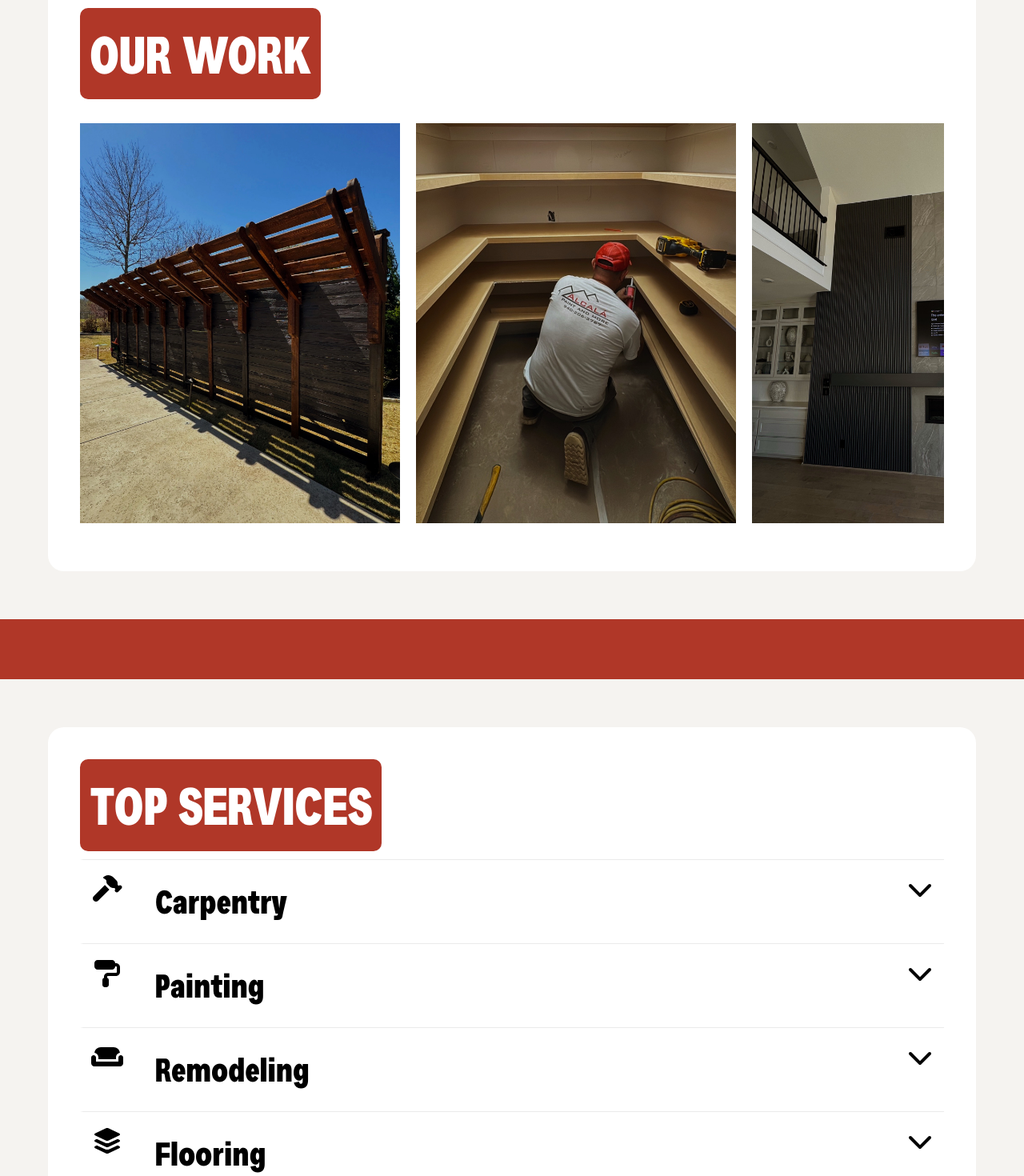
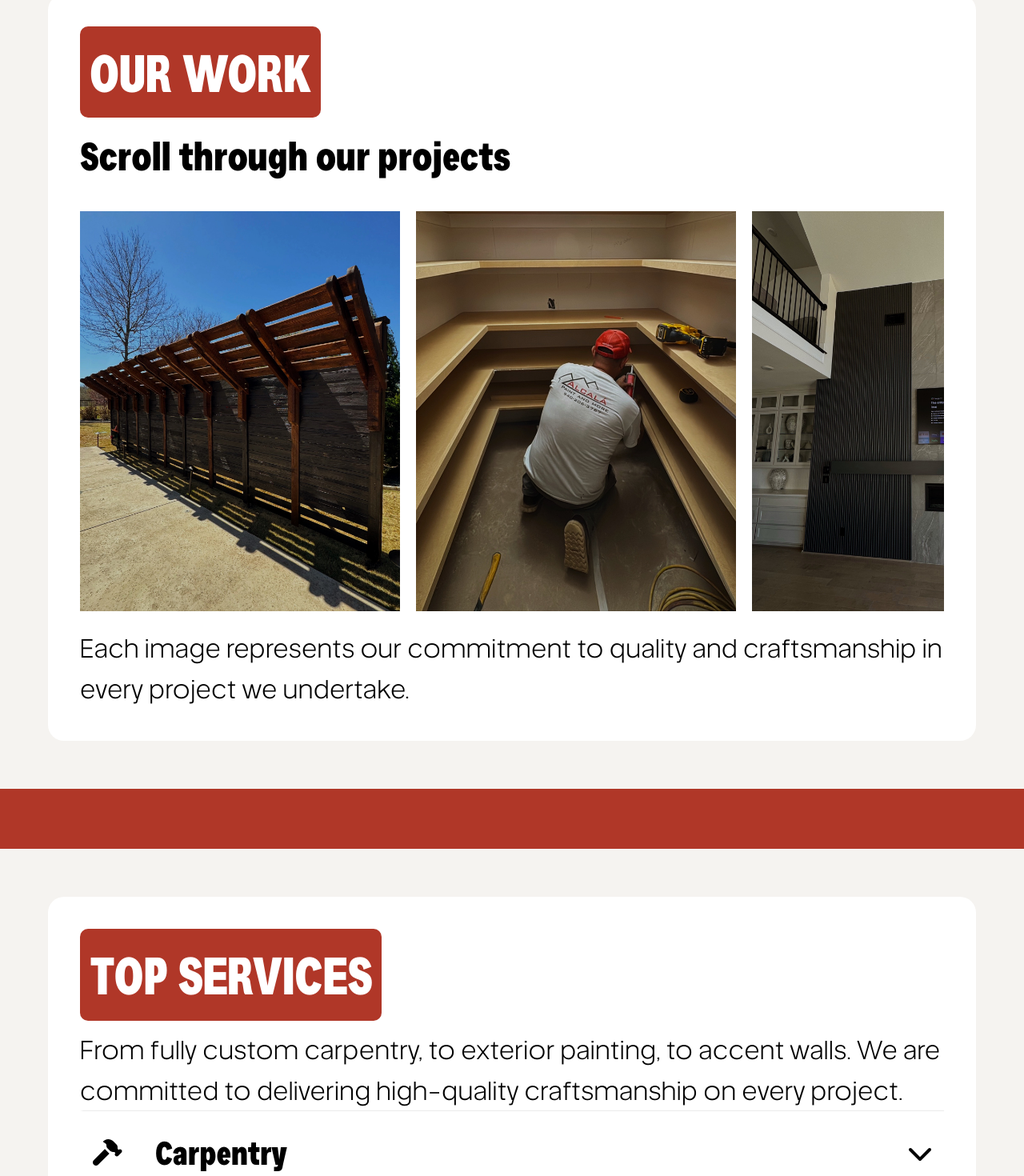
Before and after one commit to Antonioreyes8/alcalas-renovations, a React (Vite) app: page / in a window 1280 px wide. Shown: the part 1555-3025 px from the top of the page at 80% size. Built offline with nearby package versions, Linux system fonts and the light colour scheme.

Commit message:
Image description

```diff
--- a/src/App.tsx
+++ b/src/App.tsx
@@ -32,17 +32,20 @@ import {
 import { faInstagram, faFacebook } from "@fortawesome/free-brands-svg-icons";
 
 const projects = [
-	project1,
-  project2,
-	project3,
-	project4,
-	project5,
-	project6,
-	project7,
-	project8,
-	project9,
-	project10,
-	project11,
+	{ img: project1, text: "Fence build + two tone stain" },
+	{ img: project2, text: "Custom cabinetry installation" },
+	{ img: project3, text: "Black accent wall" },
+	{ img: project4, text: "Exterior painting" },
+	{ img: project5, text: "Fully custom accent piece to bring the space to life" },
+	{ img: project6, text: "Accent walls for a clinic in Denton, Texas" },
+	{ img: project7, text: "Fully custom carpentry" },
+	{ img: project8, text: "Custom bunk beds" },
+	{ img: project9, text: "Built-in shelving and a clean arched design to bring everything together" },
+	{ img: project10, text: "New windows installed all around" },
+	{
+		img: project11,
+		text: "Custom wine station built to stand out.",
+	},
 ];
 
 export default function App() {
@@ -98,26 +101,34 @@ export default function App() {
 			{/* PROJECTS */}
 			<section>
 				<h2>OUR WORK</h2>
+				<h3>Scroll through our projects</h3>
 				<div className="gallery-wrapper">
 					<div className="projects-gallery">
-						{projects.map((img, index) => (
-							<img
-								key={index}
-								src={img}
-								alt={`Project ${index + 1}`}
-								loading="lazy"
-							/>
+						{projects.map((project, index) => (
+							<div className="project-card" key={index}>
+								<img src={project.img} alt={`Project ${index + 1}`} />
+
+								<div className="project-overlay">
+									<p>{project.text}</p>
+								</div>
+							</div>
 						))}
 					</div>
-					<div className="gallery-fade gallery-fade--left" />
-					<div className="gallery-fade gallery-fade--right" />
+					<p>
+						Each image represents our commitment to quality and craftsmanship in
+						every project we undertake.
+					</p>
 				</div>
 			</section>
 			<div className="divider"></div>
 			{/* SERVICES */}
 			<section>
 				<h2>TOP SERVICES</h2>
-
+				<p>
+					From fully custom carpentry, to exterior painting, to accent walls. We
+					are committed to delivering high-quality craftsmanship on every
+					project.
+				</p>
 				{/* CARPENTRY */}
 				<div className="service">
 					<div
--- a/src/index.css
+++ b/src/index.css
@@ -116,7 +116,7 @@ section {
 }
 
 .logo {
-	width: 300px;
+	width: 350px;
 	margin-bottom: 30px;
 }
 
@@ -150,17 +150,53 @@ section {
 	scroll-snap-type: x mandatory;
 }
 
-.projects-gallery img {
+.project-card {
+	position: relative;
 	flex: 0 0 auto;
 	width: 400px;
 	height: 500px;
-	object-fit: cover;
-	scroll-snap-align: center;
-	transition: transform 0.3s ease;
+	overflow: hidden;
 }
 
-.projects-gallery img:hover {
-	transform: scale(1.03);
+/* image */
+.project-card img {
+	width: 100%;
+	height: 100%;
+	object-fit: cover;
+	transition:
+		transform 0.3s ease,
+		filter 0.3s ease;
+}
+
+/* dark overlay */
+.project-overlay {
+	position: absolute;
+	top: 0;
+	left: 0;
+	width: 100%;
+	height: 100%;
+
+	display: flex;
+	align-items: center;
+	justify-content: center;
+	text-align: center;
+
+	background: rgba(0, 0, 0, 0.5);
+	color: white;
+
+	opacity: 0;
+	transition: opacity 0.3s ease;
+	padding: 20px;
+}
+
+/* hover effects */
+.project-card:hover img {
+	filter: brightness(50%);
+	transform: scale(1.05);
+}
+
+.project-card:hover .project-overlay {
+	opacity: 1;
 }
 
 /* ========================
@@ -195,8 +231,9 @@ section {
 }
 
 .service-header {
-  display: flex;
-  gap: 40px;
+	display: flex;
+	align-items: center;
+	gap: 40px;
 	cursor: pointer;
 	padding: 10px;
 	border-radius: 10px;
@@ -388,7 +425,7 @@ section {
 
 	section {
 		margin: 30px 20px;
-    padding: 20px;
+		padding: 20px;
 	}
 
 	.logo {
@@ -402,6 +439,11 @@ section {
 
 	.nav a {
 		font-size: 1.5rem;
+	}
+
+	.project-card {
+    width: auto;
+		height: auto;
 	}
 
 	.projects-gallery {
```
Lines whose indentation alone changed are shown as unchanged.
